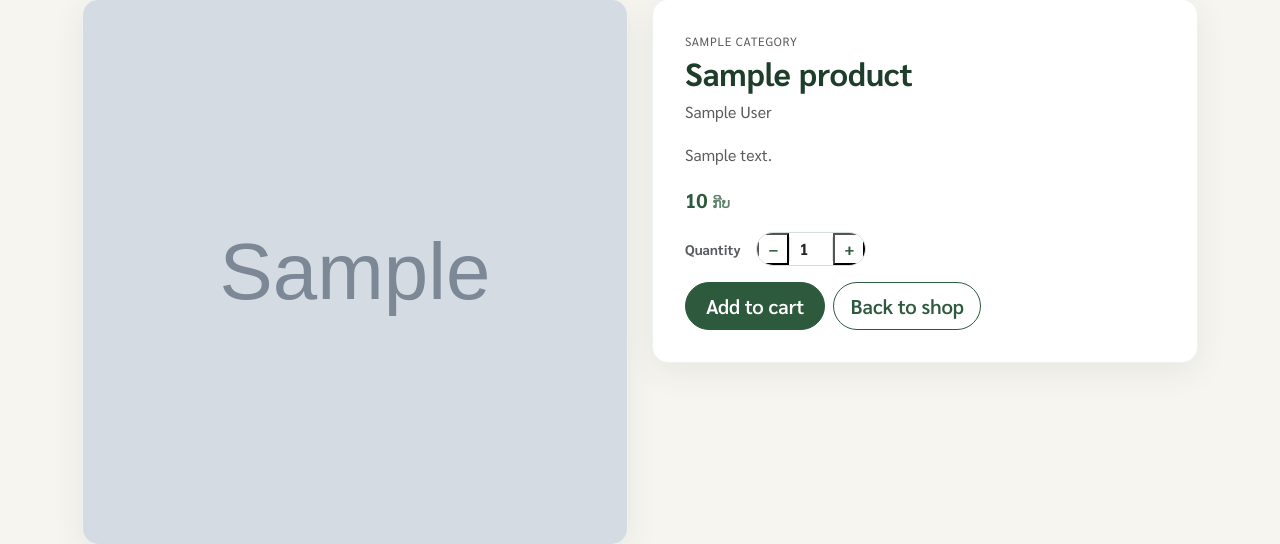
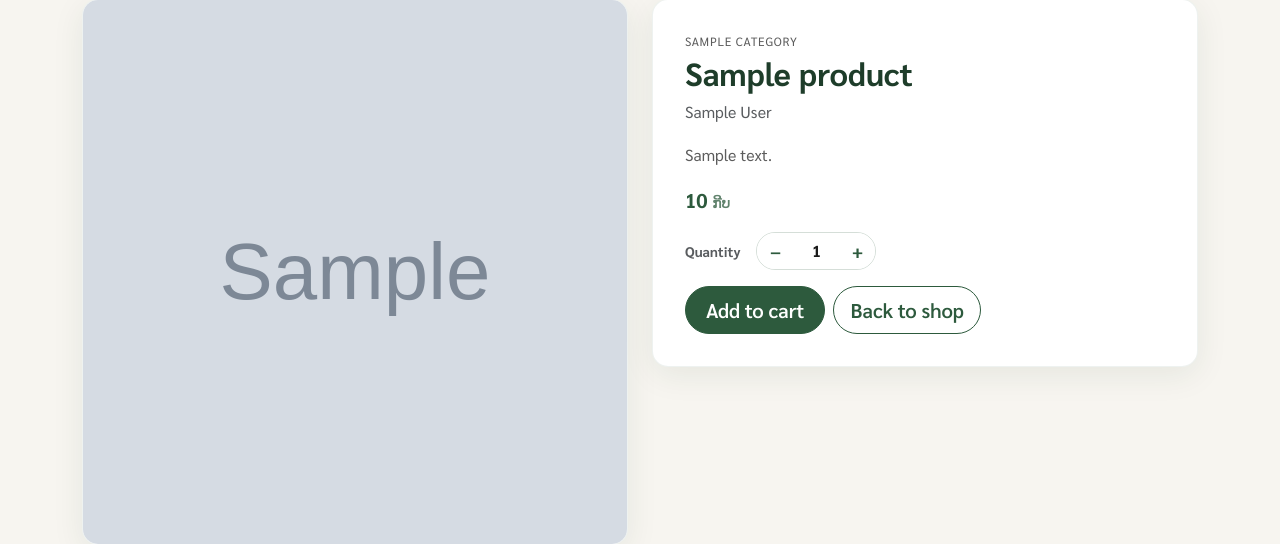
Before and after one commit to Iboy5070/matcha_shopbeta, a Django app: page /product/1/ in a window 1280 px wide. Shown: the part 97-641 px from the top of the page. Run offline with Django 4.2, Linux system fonts and the light colour scheme; tables that the repository leaves empty hold one stand-in row (values such as "Sample post"); grey boxes marked "Sample" are stand-in pictures; parts of the project's set-up code (start-up, migrations or seed data) failed here and were passed over.

Commit message:
fix: polish quantity stepper and speed up Render startup
Replace the number input with a clean +/- control and drop seed commands from the web start command so the service becomes reachable faster after deploys.

Co-authored-by: Cursor <cursoragent@cursor.com>

```diff
--- a/render.yaml
+++ b/render.yaml
@@ -4,5 +4,5 @@ services:
     runtime: python
     plan: free
     buildCommand: pip install -r requirements.txt && python manage.py collectstatic --noinput
-    startCommand: mkdir -p media/slips && python manage.py migrate --noinput && python manage.py seed_catalog && python manage.py sync_catalog_i18n && python manage.py seed_demo && gunicorn config.wsgi --workers 1 --bind 0.0.0.0:$PORT --timeout 120 --keep-alive 65 --preload
+    startCommand: mkdir -p media/slips && python manage.py migrate --noinput && gunicorn config.wsgi --workers 1 --bind 0.0.0.0:$PORT --timeout 120 --keep-alive 65 --preload
     healthCheckPath: /healthz/
--- a/static/css/site.css
+++ b/static/css/site.css
@@ -1315,14 +1315,31 @@ h1, h2, h3, .mz-section-title, .mz-brand, .mz-hero-title {
 
 .mz-qty-btn {
   display: inline-flex;
-  width: 2rem;
-  height: 2rem;
+  width: 2.25rem;
+  height: 2.25rem;
   align-items: center;
   justify-content: center;
   text-decoration: none;
   color: var(--mz-green-mid);
   font-weight: 700;
-  background: #fff;
+  font-size: 1.125rem;
+  line-height: 1;
+  background: #fff;
+  border: none;
+  padding: 0;
+  cursor: pointer;
+  flex-shrink: 0;
+}
+
+.mz-cart-qty-detail {
+  min-width: 7.5rem;
+}
+
+.mz-cart-qty-detail .mz-qty-val {
+  flex: 1;
+  min-width: 2.5rem;
+  padding: 0 0.25rem;
+  font-size: 1rem;
 }
 
 .mz-qty-btn:hover {
--- a/templates/store/product_detail.html
+++ b/templates/store/product_detail.html
@@ -49,11 +49,12 @@
         {% csrf_token %}
         <input type="hidden" name="next" value="cart">
         <div class="d-flex flex-wrap align-items-center gap-3 mb-3">
-          <label class="fw-bold small text-muted mb-0">{% trans "Quantity" %}</label>
-          <div class="mz-cart-qty">
-            <button type="button" class="mz-qty-btn" data-qty-minus aria-label="-1">−</button>
-            <input class="mz-qty-input form-control" name="qty" type="number" min="1" max="99" value="1" aria-label="{% trans 'Quantity' %}">
-            <button type="button" class="mz-qty-btn" data-qty-plus aria-label="+1">+</button>
+          <label class="fw-bold small text-muted mb-0" for="mz-qty-display">{% trans "Quantity" %}</label>
+          <div class="mz-cart-qty mz-cart-qty-detail">
+            <button type="button" class="mz-qty-btn" data-qty-minus aria-label="{% trans 'Decrease quantity' %}">−</button>
+            <span class="mz-qty-val" id="mz-qty-display" aria-live="polite">1</span>
+            <input type="hidden" name="qty" id="mz-qty-input" value="1">
+            <button type="button" class="mz-qty-btn" data-qty-plus aria-label="{% trans 'Increase quantity' %}">+</button>
           </div>
         </div>
         <div class="d-flex flex-wrap gap-2">
@@ -102,12 +103,18 @@
   });
 
   if (!form) return;
-  var input = form.querySelector(".mz-qty-input");
+  var qtyDisplay = document.getElementById("mz-qty-display");
+  var qtyInput = document.getElementById("mz-qty-input");
+  function setQty(n) {
+    var val = Math.max(1, Math.min(99, n));
+    if (qtyInput) qtyInput.value = String(val);
+    if (qtyDisplay) qtyDisplay.textContent = String(val);
+  }
   form.querySelector("[data-qty-minus]")?.addEventListener("click", function () {
-    input.value = Math.max(1, parseInt(input.value, 10) - 1 || 1);
+    setQty(parseInt(qtyInput?.value || "1", 10) - 1);
   });
   form.querySelector("[data-qty-plus]")?.addEventListener("click", function () {
-    input.value = Math.min(99, parseInt(input.value, 10) + 1 || 1);
+    setQty(parseInt(qtyInput?.value || "1", 10) + 1);
   });
 
   var initial = document.querySelector("#mz-variant-options .mz-variant-opt-active");
```
